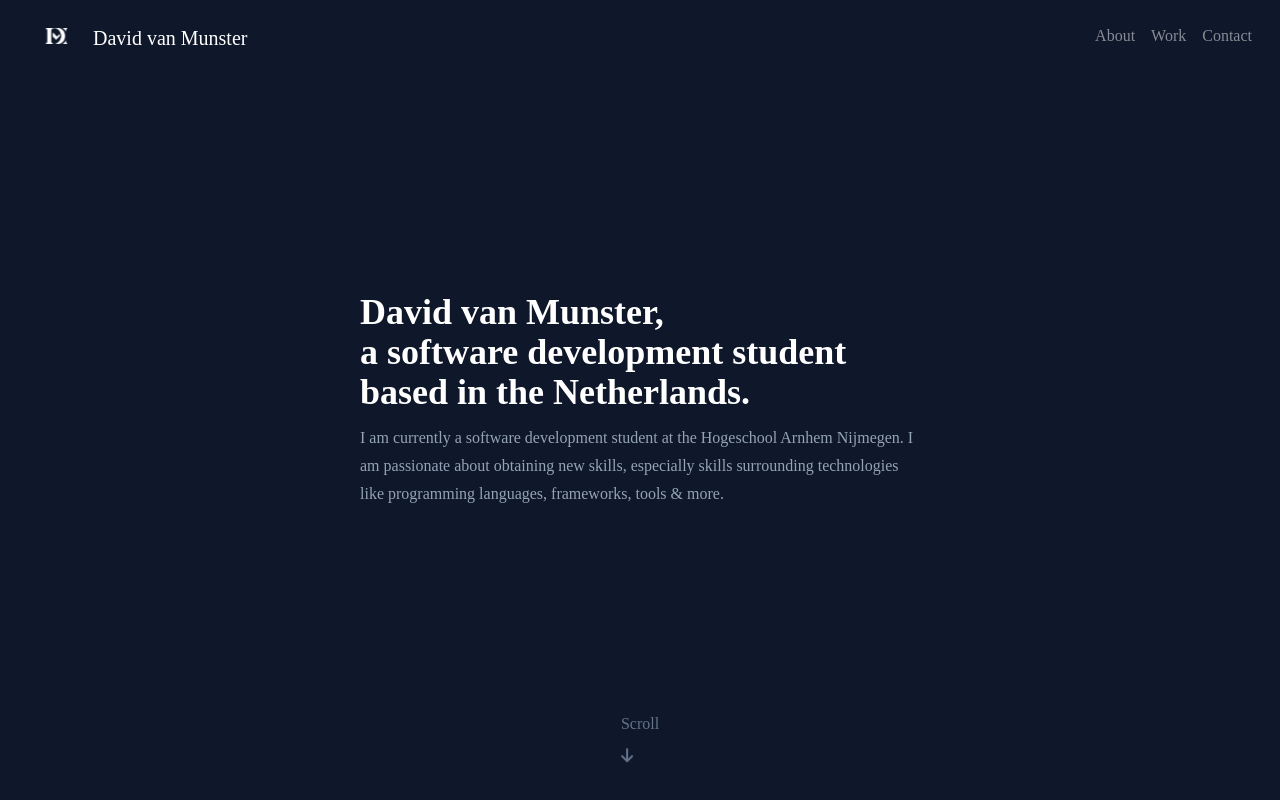
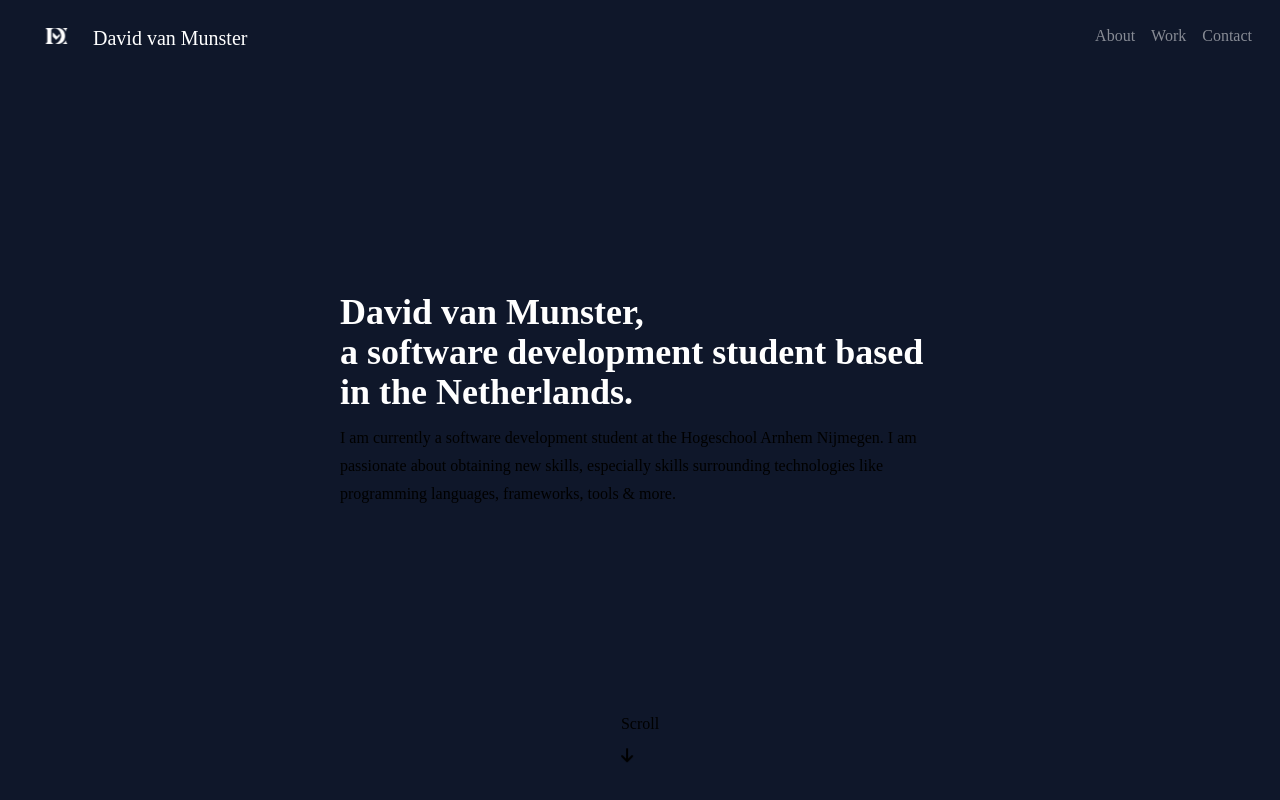
Before and after one commit to dmun/website, a React (Create React App) app: page / in a window 1280 px wide. Built offline with nearby package versions, Linux system fonts and the light colour scheme.

Commit message:
Refactor code; Add hrefs

```diff
--- a/src/App.js
+++ b/src/App.js
@@ -1,30 +1,25 @@
 import Header from './components/Header';
-import { FontAwesomeIcon } from '@fortawesome/react-fontawesome';
-import { faArrowDown } from '@fortawesome/free-solid-svg-icons';
+import Landing from './components/Landing';
+import Page from './components/Page';
+import ScrollHint from './components/ScrollHint';
 
 function App() {
   return (
-    <div className='snap-y snap-mandatory overflow-auto w-screen h-screen'>
+    <div className='scroll-smooth snap-y snap-mandatory overflow-auto w-screen h-screen'>
       <Header />
 
-      <div className='snap-start bg-slate-900 mx-auto h-screen w-full relative'>
-        <div className='w-full h-full flex items-center lg:w-2/3 xl:w-1/2 mx-auto'>
-          <div className='p-10'>
-            <h1 className='leading-10 text-white text-4xl font-bold'>David van Munster,<br></br>a software development student based in the Netherlands.</h1>
-            <p className='leading-7 text-slate-400 text-base pt-3'>I am currently a software development student at the Hogeschool Arnhem Nijmegen. I am passionate about obtaining new skills, especially skills surrounding technologies like programming languages, frameworks, tools & more.</p>
+      <Page id='about' shade='slate'>
+        <div className='h-full flex items-center'>
+          <div className='md:w-2/3 lg:w-1/2 mx-auto'>
+            <Landing shade='slate' />
           </div>
         </div>
-        <div className='invisible sm:visible text-slate-500 absolute bottom-8 flex flex-col right-1/2 translate-x-1/2'>
-          <a className='pb-2'>Scroll</a>
-          <FontAwesomeIcon className='animate-bounce h-6 align-middle' icon={faArrowDown} />
-        </div>
-      </div>
+        <ScrollHint shade='slate' />
+      </Page>
 
-      <div className='snap-start bg-rose-900 mx-auto h-screen w-full relative'>
-        <div className='w-full h-full flex items-center lg:w-2/3 xl:w-1/2 mx-auto'>
-            <h1 className='w-full text-center leading-10 text-rose-300 text-4xl font-bold'>WORK IN PROGRESS</h1>
-        </div>
-      </div>
+      <Page id='work' shade='rose'>
+        <h1 className='absolute bottom-8 leading-0 text-rose-600 text-6xl font-bold'>WORK IN PROGRESS</h1>
+      </Page>
     </div>
   );
 }
--- a/src/components/Header.js
+++ b/src/components/Header.js
@@ -12,9 +12,15 @@ function Header() {
         <a className='invisible absolute sm:visible sm:relative pt-1'>David van Munster</a>
       </a>
       <ul className='flex flex-row my-auto'>
-        <li className='px-2 opacity-50 hover:opacity-100 transition-opacity'>About</li>
-        <li className='px-2 opacity-50 hover:opacity-100 transition-opacity'>Work</li>
-        <li className='px-2 opacity-50 hover:opacity-100 transition-opacity'>Contact</li>
+        <li className='px-2 opacity-50 hover:opacity-100 transition-opacity'>
+          <a href='#about'>About</a>
+        </li>
+        <li className='px-2 opacity-50 hover:opacity-100 transition-opacity'>
+          <a href='#work'>Work</a>
+        </li>
+        <li className='px-2 opacity-50 hover:opacity-100 transition-opacity'>
+          <a href='#contact'>Contact</a>
+        </li>
       </ul>
     </nav>
   );
--- /dev/null
+++ b/src/components/Landing.js
@@ -0,0 +1,12 @@
+import React from 'react';
+
+function Landing(props) {
+    return (
+        <div className=''>
+            <h1 className='leading-10 text-white text-4xl font-bold'>David van Munster,<br></br>a software development student based in the Netherlands.</h1>
+            <p className={'leading-7 text-' + props.shade + '-400 text-base pt-3'}>I am currently a software development student at the Hogeschool Arnhem Nijmegen. I am passionate about obtaining new skills, especially skills surrounding technologies like programming languages, frameworks, tools & more.</p>
+        </div>
+    )
+}
+
+export default Landing;
--- /dev/null
+++ b/src/components/Page.js
@@ -0,0 +1,9 @@
+function Page(props) {
+    return (
+      <div id={props.id} className={'snap-start bg-' + props.shade + '-900  h-full w-full overflow-hidden relative p-10'}>
+          {props.children}
+      </div>
+    )
+}
+
+export default Page;
--- /dev/null
+++ b/src/components/ScrollHint.js
@@ -0,0 +1,13 @@
+import { FontAwesomeIcon } from '@fortawesome/react-fontawesome';
+import { faArrowDown } from '@fortawesome/free-solid-svg-icons';
+
+function ScrollHint(props) {
+    return (
+        <div className={'invisible sm:visible text-' + props.shade + '-600 absolute bottom-8 flex flex-col right-1/2 translate-x-1/2'}>
+          <a className='pb-2'>Scroll</a>
+          <FontAwesomeIcon className='animate-bounce h-6 align-middle' icon={faArrowDown} />
+        </div>
+    )
+}
+
+export default ScrollHint;
```
